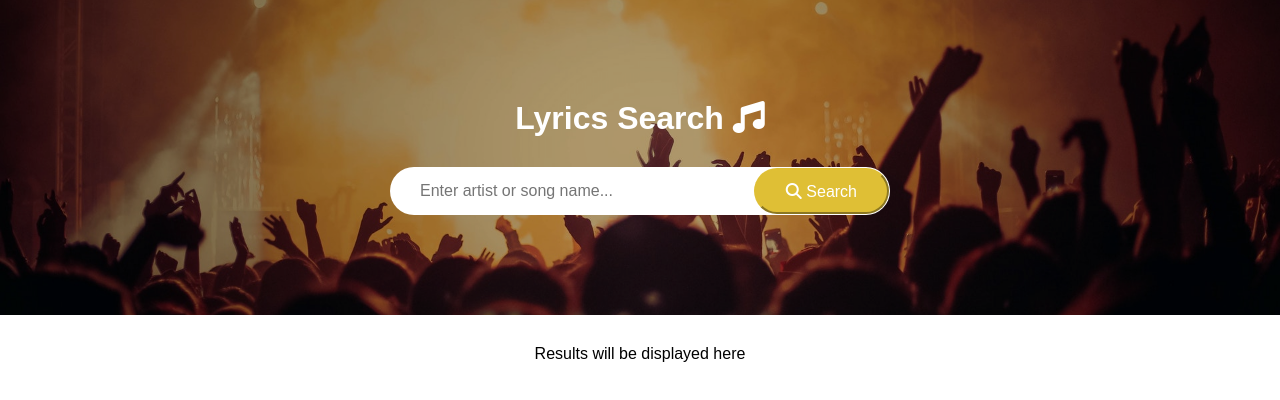
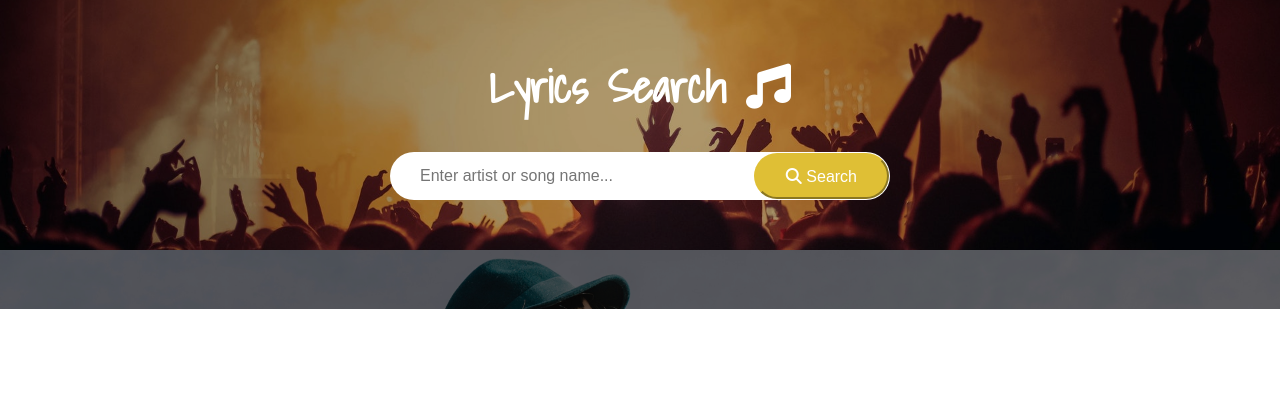
Before and after one commit to julianoperin/Search-Lyrics-App, a plain HTML site: page index.html in a window 1280 px wide. Drawn offline with Linux system fonts and the light colour scheme.

Commit message:
Fith commit

```diff
--- a/index.html
+++ b/index.html
@@ -5,6 +5,7 @@
     <meta name="viewport" content="width=device-width, initial-scale=1.0">
     <meta http-equiv="X-UA-Compatible" content="ie=edge">
     <link rel="stylesheet" href="style.css">
+    <link href="https://fonts.googleapis.com/css?family=Quicksand|Shadows+Into+Light&display=swap" rel="stylesheet">
     <title>Lyrics Search App</title>
 </head>
 <body>
@@ -16,13 +17,13 @@
             <button><i class="fas fa-search"></i> Search </button>
         </form>
     </header>
-
+    <main>
     <div id="result" class="container">
-        <p>Results will be displayed here</p>
+        <p></p>
     </div>
 
     <div id="more" class="container centered"></div>
-
+    </main>
         <script src="script.js"></script>
         <script src="https://kit.fontawesome.com/8fe90d21f4.js" crossorigin="anonymous"></script>
 </body>
--- a/script.js
+++ b/script.js
@@ -13,6 +13,7 @@ async function searchSongs(term) {
     showData(data);
     console.log(data);
 }
+
 
 // Show song and artist in DOM
 function showData(data) {
@@ -73,6 +74,20 @@ async function getMoreSongs(url) {
     showData(data);
   }
 
+  // Get lyrics for song
+async function getLyrics(artist, songTitle) {
+    const res = await fetch(`${apiURL}/v1/${artist}/${songTitle}`);
+    const data = await res.json();
+
+    const lyrics = data.lyrics.replace(/(\r\n|\r|\n)/g, '<br>');
+
+    result.innerHTML = `<h2><strong>${artist}</strong> - ${songTitle}</h2>
+    <span>${lyrics}</span>`;
+
+    more.innerHTML = '';
+  }
+
+
 // Event listeners
 form.addEventListener('submit', e => {
     e.preventDefault();
@@ -85,3 +100,15 @@ form.addEventListener('submit', e => {
         searchSongs(searchTerm);
     }
 });
+
+// Get lyrics buttons click
+result.addEventListener('click', e => {
+    const clickedEl = e.target;
+
+    if (clickedEl.tagName === 'BUTTON') {
+        const artist = clickedEl.getAttribute('data-artist');
+        const songTitle = clickedEl.getAttribute('data-songtitle');
+
+        getLyrics(artist, songTitle);
+    }
+})
--- a/style.css
+++ b/style.css
@@ -4,8 +4,13 @@
 
 body {
     background-color: #fff;
-    font-family: Arial, Helvetica, sans-serif;
     margin: 0;
+    font-family: 'Quicksand', sans-serif;
+}
+
+h1 {
+    font-family: 'Shadows Into Light', cursive;
+    font-size: 45px;
 }
 
 button {
@@ -31,7 +36,7 @@ header {
     flex-direction: column;
     align-items: center;
     justify-content: center;
-    padding: 100px 0;
+    padding: 50px 0;
     position: relative;
 }
 
@@ -46,6 +51,33 @@ header::after {
 }
 
 header * {
+    z-index: 1;
+}
+
+main {
+    background-image: url('img/background-3.jpg');
+    background-repeat: no-repeat;
+    background-size: cover;
+    background-position: center center;
+    color: #fff;
+    display: flex;
+    flex-direction: column;
+    align-items: center;
+    justify-content: center;
+    position: relative;
+}
+
+main::after {
+    content: '';
+    position: absolute;
+    top: 0;
+    left: 0;
+    height: 100%;
+    width: 100%;
+    background-color: rgba(0, 0, 0, 0.6);
+}
+
+main * {
     z-index: 1;
 }
 
@@ -133,7 +165,7 @@ ul.songs li {
 }
 
 .container {
-    margin: 30px auto;
+    margin: 30px auto 3px;
     max-width: 100%;
     width: 500px;
 }
@@ -149,6 +181,8 @@ ul.songs li {
 .centered {
     display: flex;
     justify-content: center;
+    margin: 0 0 10px;
+
 }
 
 .centered button {
@@ -156,7 +190,7 @@ ul.songs li {
 }
 
 .img-sm {
-    border: 1px solid white;
+    border-color: white;
     border-radius: 5px;
     height: 40px;
     width: 40px;
@@ -170,3 +204,7 @@ ul.songs li {
     text-align: center;
     padding: 15px 0;
 }
+
+.btnNextPrev {
+    margin: 15px;
+}
```
Also changed, not shown: img/background-2.jpg (added), img/background-3.jpg (added), img/background-4.jpg (added), 1 other file.
